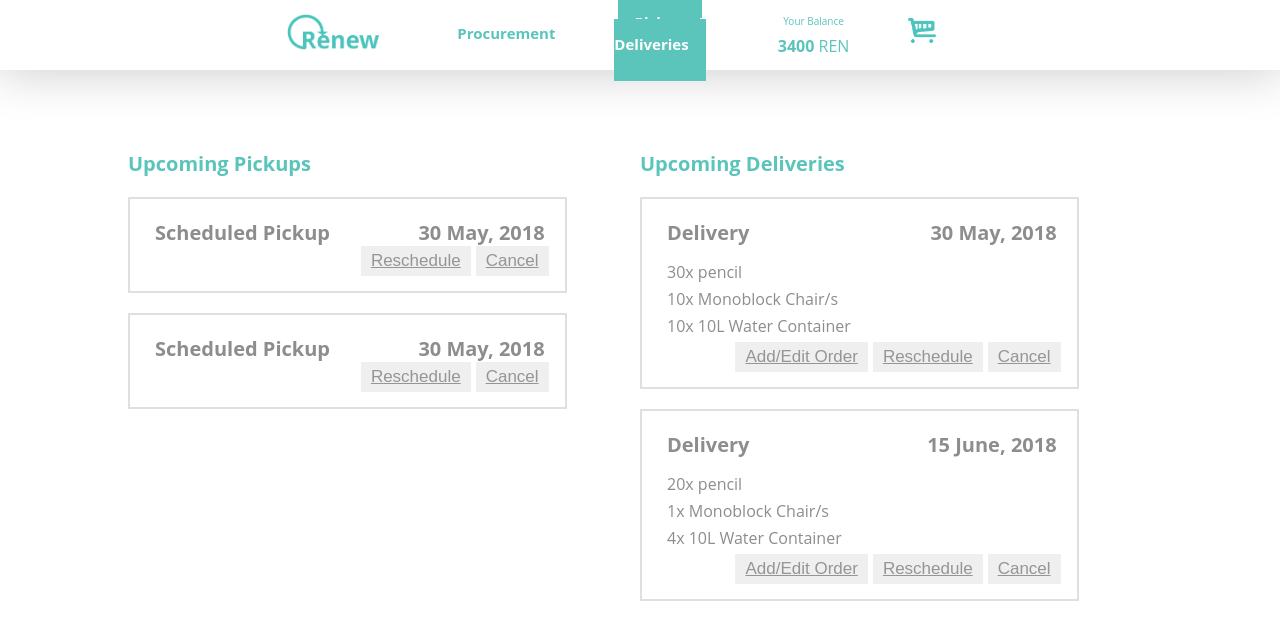
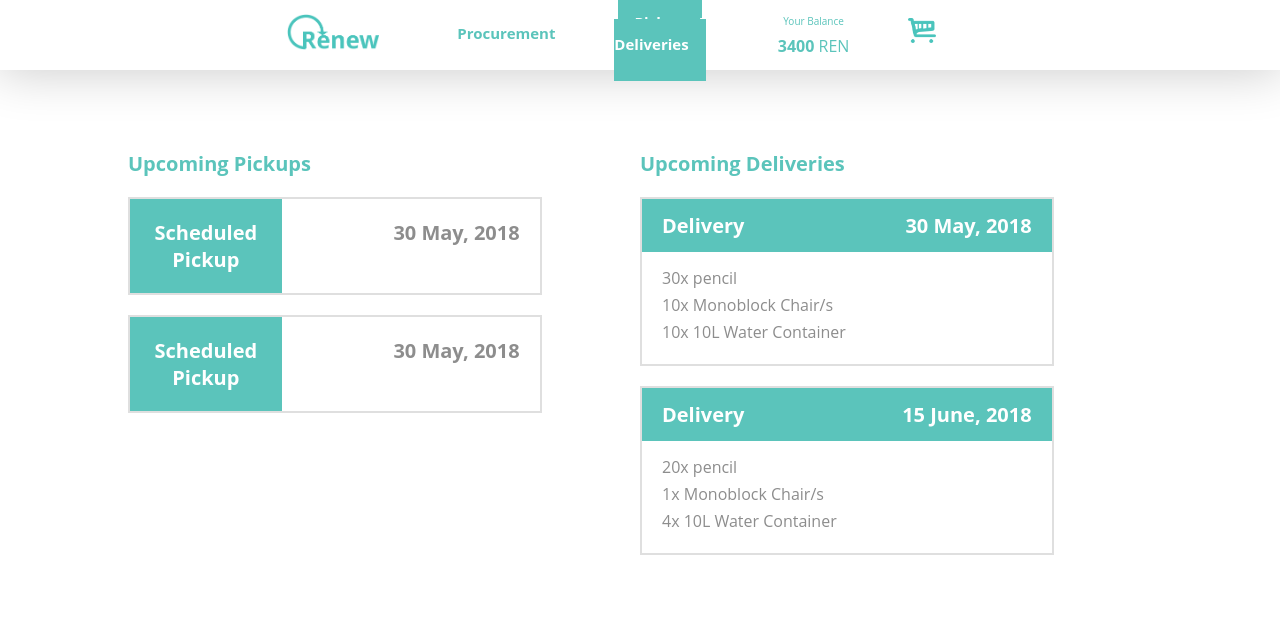
Before and after one commit to kvnvelasco/renew, a React (Create React App) app in the folder frontend/: page /orders in a window 1280 px wide. Shown: the top 640 px of the page. Built offline with nearby package versions, Linux system fonts and the light colour scheme.

Commit message:
order/pick-up css

```diff
--- a/frontend/src/pages/Orders_pickups.jsx
+++ b/frontend/src/pages/Orders_pickups.jsx
@@ -44,11 +44,11 @@ export default class OrdersPickups extends Component {
                 <div key={idx} className="pickup-card">
                     <div className="label-pickup">Scheduled Pickup</div>
                     <div className="pickup-info">
-                        <div className="date">{date}</div>
-                        <div className="resched-cancel">
+                        <div className="date pick-up">{date}</div>
+                        {/* <div className="resched-cancel">
                             <button>Reschedule</button>
                             <button>Cancel</button>
-                        </div>
+                        </div> */}
                     </div>
                 </div>
             )
@@ -65,19 +65,21 @@ export default class OrdersPickups extends Component {
                 <div key={idx} className="delivery-card">
                     <div className="delivery-content">
                         <div className="delivery-orders">
-                            <div className="delivery">Delivery</div>
+                            <div className="delivery">
+                                Delivery
+                                <div className="date deliver">{delivery.date}</div>
+                            </div>
                             {
                                 delivery.orders.map((order) => <div className="orders">{order.qty}x {order.name}</div>)
                             }
                             {/* <div className="orders">10x pencil</div> */}
                         </div>
-                        <div className="date">{delivery.date}</div>
                     </div>
-                    <div className="resched-cancel">
+                    {/* <div className="resched-cancel">
                         <button>Add/Edit Order</button>
                         <button>Reschedule</button>
                         <button>Cancel</button>
-                    </div>
+                    </div> */}
                 </div>
             )
             // }
--- a/frontend/src/pages/pages_styles/Orders_pickups.css
+++ b/frontend/src/pages/pages_styles/Orders_pickups.css
@@ -28,8 +28,12 @@
     display: flex;
     border: 2px solid #DFDFDF;
     width: 80%;
-    padding: 20px 0 15px 25px;
     margin-bottom: 20px
+}
+
+.pickup-card:hover {
+        transform: translateY(-2px);
+        box-shadow: 1px 3px 3px 0 rgba(0, 0, 0, 0.3)
 }
 
 .pickup-info{
@@ -38,25 +42,37 @@
     flex-grow: 1;
 }
 
-.date{
+.date .deliver{
     color:#8D8D8D;
     font-size: 20px;
     font-weight: bold;
     text-align: right;
-    margin-right: 1em
+    margin-right: 1em;
 }
 
+.pick-up{
+    color:#8D8D8D;
+    font-size: 20px;
+    font-weight: bold;
+    text-align: right;
+    margin-top:1em;
+    margin-right: 1em;
+    justify-self: start;
+}
 .resched-cancel{
     text-align: right;
     margin-right: 1em
 }
 
 .label-pickup{
-    color:#8D8D8D;
+    color:#fff;
+    background: #5BC4BB;
+    width:0%;
     font-size: 20px;
     font-weight: bold;
     flex-grow: 1;
-    text-align: left
+    text-align: center;
+    padding:20px;
 }
 
 .orders-pickups-container button{
@@ -72,10 +88,17 @@
 
 .delivery-card{
     border: 2px solid #DFDFDF;
+    height:150px;
     width: 80%;
-    padding: 20px 0 15px 25px;
+    padding: 0 0 15px 0px;
     margin-bottom: 20px
 }
+
+.delivery-card:hover {
+        transform: translateY(-2px);
+        box-shadow: 1px 3px 3px 0 rgba(0, 0, 0, 0.3)
+}
+
 
 .delivery-content{
     display: flex;
@@ -88,11 +111,17 @@
 }
 
 .orders{
-    margin-bottom: 5px
+    margin-bottom: 5px;
+    margin-left:20px;
 }
 
 .delivery{
     font-size: 20px;
+    background: #5BC4BB;
+    color:#fff;
     font-weight: bold;
-    margin-bottom: 15px
+    margin-bottom: 15px;
+    display:flex;
+    justify-content: space-between;
+    padding:13px 20px;
 }
```
